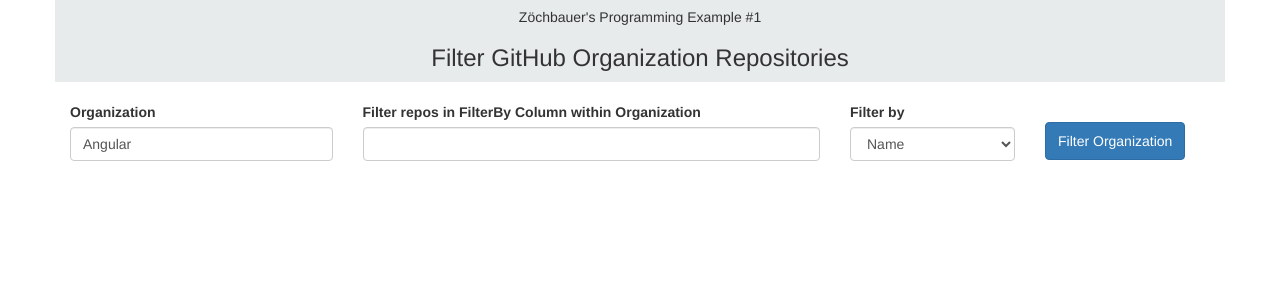
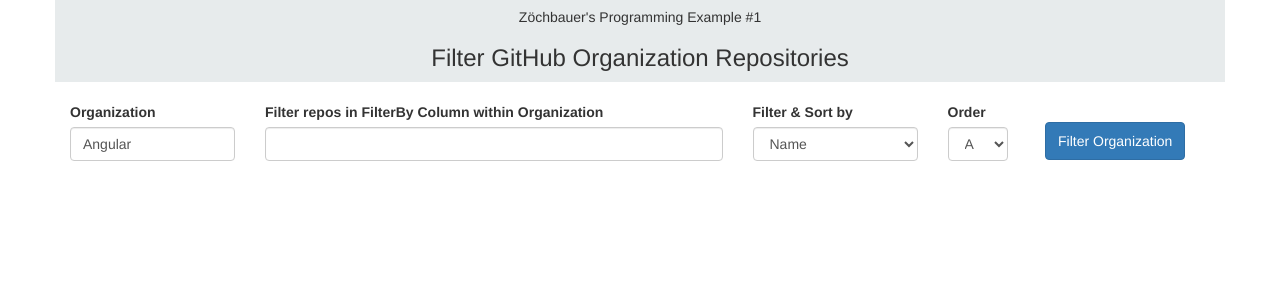
Before and after one commit to zoechbauer/ng-list-github-repos, an Angular app: page /repos/api in a window 1280 px wide. Shown: the top 300 px of the page. Built offline with nearby package versions, Linux system fonts and the light colour scheme.

Commit message:
Displayed repos are sorted by filter column, Sort order can be changed

```diff
--- a/src/app/app.module.ts
+++ b/src/app/app.module.ts
@@ -8,6 +8,7 @@ import { AppComponent } from './app.component';
 import { ListGithubReposComponent } from './list-github-repos/list-github-repos.component';
 import { HeaderComponent } from './header/header.component';
 import { FilterPipe } from './list-github-repos/filter.pipe';
+import { SortPipe } from './list-github-repos/sort.pipe';
 
 @NgModule({
   declarations: [
@@ -15,6 +16,7 @@ import { FilterPipe } from './list-github-repos/filter.pipe';
     ListGithubReposComponent,
     HeaderComponent,
     FilterPipe,
+    SortPipe,
   ],
   imports: [BrowserModule, FormsModule, AppRoutingModule, HttpClientModule],
   providers: [],
--- a/src/app/list-github-repos/list-github-repos.component.html
+++ b/src/app/list-github-repos/list-github-repos.component.html
@@ -1,6 +1,6 @@
 <div class="row">
   <form #filterForm="ngForm" (ngSubmit)="filterRepos()">
-    <div class="form-group col-md-3">
+    <div class="form-group col-md-2">
       <label for="org">Organization</label>
       <input
         type="text"
@@ -34,7 +34,7 @@
       />
     </div>
     <div class="form-group col-md-2">
-      <label for="filter">Filter by</label>
+      <label for="filter">Filter & Sort by</label>
       <select
         id="filter"
         [(ngModel)]="filterProp"
@@ -43,6 +43,19 @@
         ><option *ngFor="let prop of filterProperties" [value]="prop.value">
           {{ prop.name }}
         </option>
+      </select>
+    </div>
+    <div class="form-group col-md-1">
+      <label for="sort">Order</label>
+      <select
+        id="sort"
+        [(ngModel)]="sortProp"
+        class="form-control"
+        name="sortProp"
+        style="width: 60px;"
+      >
+        <option>A</option>
+        <option>D</option>
       </select>
     </div>
     <div class="form-group col-md-2">
@@ -62,7 +75,11 @@
   <div class="col-md-12">
     <div
       class="panel panel-default"
-      *ngFor="let repo of repos | filter: searchText:filterProp"
+      *ngFor="
+        let repo of repos
+          | filter: searchText:filterProp
+          | sort: filterProp:sortProp
+      "
       style="cursor: pointer;"
     >
       <div class="panel-heading">
--- a/src/app/list-github-repos/list-github-repos.component.ts
+++ b/src/app/list-github-repos/list-github-repos.component.ts
@@ -17,6 +17,7 @@ export class ListGithubReposComponent implements OnInit, OnDestroy {
   // formSubscription: Subscription;
   filterProp = 'name';
   filterProperties: SelectOption[] = [];
+  sortProp = 'A';
   searchText = '';
   searchTextLabelForText =
     'Filter repos in FilterBy Column within Organization';
--- /dev/null
+++ b/src/app/list-github-repos/sort.pipe.ts
@@ -0,0 +1,22 @@
+import { Pipe, PipeTransform } from '@angular/core';
+
+@Pipe({
+  name: 'sort',
+})
+export class SortPipe implements PipeTransform {
+  transform(value: any, propName: string, sortOrder: string = 'asc'): unknown {
+    if (value.length === 0 || propName === '') {
+      return null;
+    }
+    return value.sort((a, b) => {
+      if (
+        sortOrder.toLocaleLowerCase() === 'd' ||
+        sortOrder.toLocaleLowerCase() === 'desc'
+      ) {
+        return a[propName] < b[propName] ? 1 : -1;
+      } else {
+        return a[propName] > b[propName] ? 1 : -1;
+      }
+    });
+  }
+}
```
